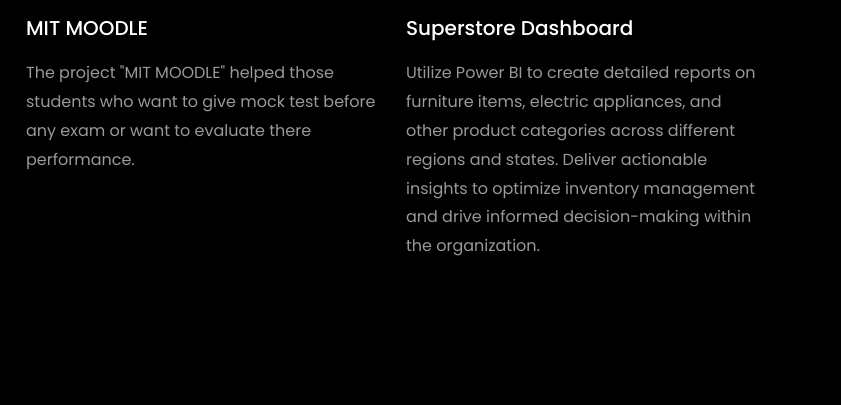
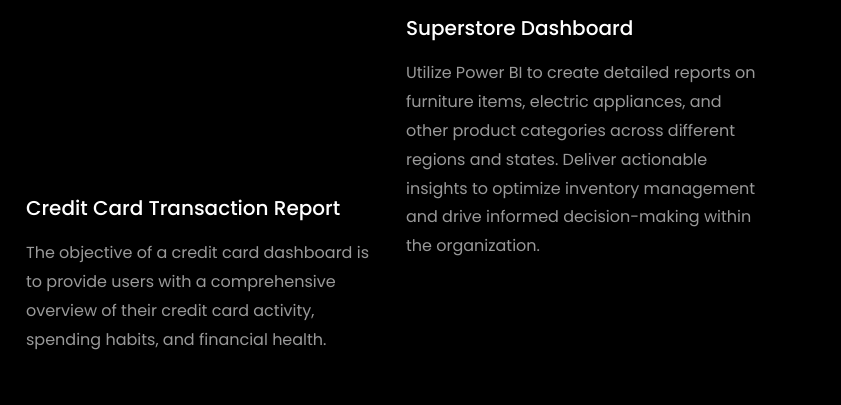
Before and after one commit to yuvrajsinghpanwar123/yuvrajsinghpanwar123.github.io, a plain HTML site: page index.html in a window 1280 px wide. Shown: the part 3340-3745 px from the top of the page, 439-1280 px from the left. Drawn offline with Linux system fonts and the light colour scheme; animation ran at ten frames a second; files whose address does not match are found by name.

Commit message:
Update index.html

```diff
--- a/index.html
+++ b/index.html
@@ -440,12 +440,12 @@
 
           <div class="col-md-4 d-flex ftco-animate">
 		  <div class="blog-entry justify-content-end">
-              <a href="https://github.com/yuvrajsinghpanwar123/Credit_Card_Financial_Dashboard class="block-20 zoom-effect" style="background-image: url('https://www.datapine.com/blog/wp-content/uploads/2023/02/pie-chart.png');">
+              <a href="https://github.com/yuvrajsinghpanwar123/Credit_Card_Financial_Dashboard"class="block-20 zoom-effect" style="background-image: url("https://i0.wp.com/www.alphr.com/wp-content/uploads/2016/02/laptop-apps.jpg?fit=1280%2C720&ssl=1");">
               </a>
               <div class="text mt-3 float-right d-block">
 
-                <h3 class="heading"><a href="https://i0.wp.com/www.alphr.com/wp-content/uploads/2016/02/laptop-apps.jpg?fit=1280%2C720&ssl=1">MIT MOODLE</a></h3>
-                <p>The project "MIT MOODLE" helped those students who want to give mock test before any exam or want to evaluate there performance.</p>
+                <h3 class="heading"><a href="https://github.com/yuvrajsinghpanwar123/Credit_Card_Financial_Dashboard">Credit Card Transaction Report</a></h3>
+                <p>The objective of a credit card dashboard is to provide users with a comprehensive overview of their credit card activity, spending habits, and financial health.</p>
               </div>
             </div>
           </div>
```
